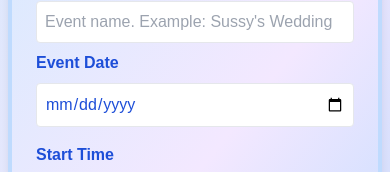
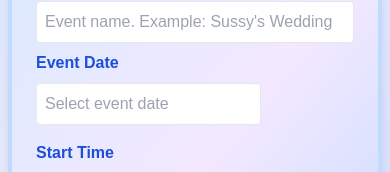
Before and after one commit to 4GeeksAcademy/Rafael-Evora-AI-Generated-Idea, a Next.js app in the folder miami-dj-platform/: page /book in a window 390 px wide. Shown: the part 286-458 px from the top of the page. Built offline with nearby package versions, Linux system fonts and the light colour scheme; no server answers.

Commit message:
mobile Event Date dropdownn

```diff
--- a/miami-dj-platform/src/app/book/components/BookingEventDetails.tsx
+++ b/miami-dj-platform/src/app/book/components/BookingEventDetails.tsx
@@ -1,4 +1,9 @@
-import React from "react";
+"use client";
+import React, { useState } from "react";
+import dynamic from "next/dynamic";
+import "react-datepicker/dist/react-datepicker.css";
+
+const DatePicker = dynamic(() => import("react-datepicker").then(mod => mod.default), { ssr: false }) as React.FC<any>;
 
 export const BookingEventDetails: React.FC<{
   event_name: string;
@@ -6,30 +11,13 @@ export const BookingEventDetails: React.FC<{
   onEventNameChange: (val: string) => void;
   onDateChange: (val: string) => void;
 }> = ({ event_name, date, onEventNameChange, onDateChange }) => {
-  const minDate = new Date().toISOString().split("T")[0];
+  const minDate = new Date();
   const maxDate = (() => {
     const d = new Date();
     d.setFullYear(d.getFullYear() + 3);
-    return d.toISOString().split("T")[0];
+    return d;
   })();
   const [dateError, setDateError] = React.useState("");
-
-  const handleDateBlur = (e: React.FocusEvent<HTMLInputElement>) => {
-    const val = e.target.value;
-    if (val) {
-      if (val < minDate) {
-        setDateError(`Date must not be before today.`);
-        onDateChange("");
-      } else if (val > maxDate) {
-        setDateError(`Date must not be later than 3 years from today.`);
-        onDateChange("");
-      } else {
-        setDateError("");
-      }
-    } else {
-      setDateError("");
-    }
-  };
 
   return (
     <div className="mb-4">
@@ -46,14 +34,33 @@ export const BookingEventDetails: React.FC<{
       <label className="block font-bold mb-2 dark:text-blue-300">
         Event Date
       </label>
-      <input
-        type="date"
+      <DatePicker
+        selected={date ? new Date(date) : null}
+        onChange={(d: Date | null) => {
+          if (!d) {
+            onDateChange("");
+            setDateError("");
+            return;
+          }
+          if (d < minDate) {
+            setDateError("Date must not be before today.");
+            onDateChange("");
+          } else if (d > maxDate) {
+            setDateError("Date must not be later than 3 years from today.");
+            onDateChange("");
+          } else {
+            setDateError("");
+            onDateChange(d.toISOString().split("T")[0]);
+          }
+        }}
+        minDate={minDate}
+        maxDate={maxDate}
+        dateFormat="yyyy-MM-dd"
         className={`w-full p-2 border rounded ${dateError ? "border-red-400" : ""}`}
-        value={date}
-        min={minDate}
-        max={maxDate}
-        onChange={(e) => onDateChange(e.target.value)}
-        onBlur={handleDateBlur}
+        placeholderText="Select event date"
+        showPopperArrow={false}
+        disabledKeyboardNavigation
+        dayClassName={(date: Date) => date < minDate ? "bg-gray-200 text-gray-400" : ""}
       />
       {dateError && (
         <div className="text-red-500 text-sm mt-1">{dateError}</div>
--- /dev/null
+++ b/miami-dj-platform/src/app/book/components/DatePickerClient.tsx
@@ -0,0 +1,23 @@
+"use client";
+import React from "react";
+import DatePicker from "react-datepicker";
+import "react-datepicker/dist/react-datepicker.css";
+
+interface DatePickerClientProps {
+  selected: Date | null;
+  onChange: (date: Date | null) => void;
+  minDate: Date;
+  maxDate: Date;
+  dateFormat?: string;
+  className?: string;
+  placeholderText?: string;
+  showPopperArrow?: boolean;
+  disabledKeyboardNavigation?: boolean;
+  dayClassName?: (date: Date) => string;
+}
+
+const DatePickerClient: React.FC<DatePickerClientProps> = (props) => {
+  return <DatePicker {...props} />;
+};
+
+export default DatePickerClient;
--- /dev/null
+++ b/package.json
@@ -0,0 +1,5 @@
+{
+  "dependencies": {
+    "react-datepicker": "^8.8.0"
+  }
+}
```
Also changed, not shown: 1 other file (tests, documents, lock files or other folders).
